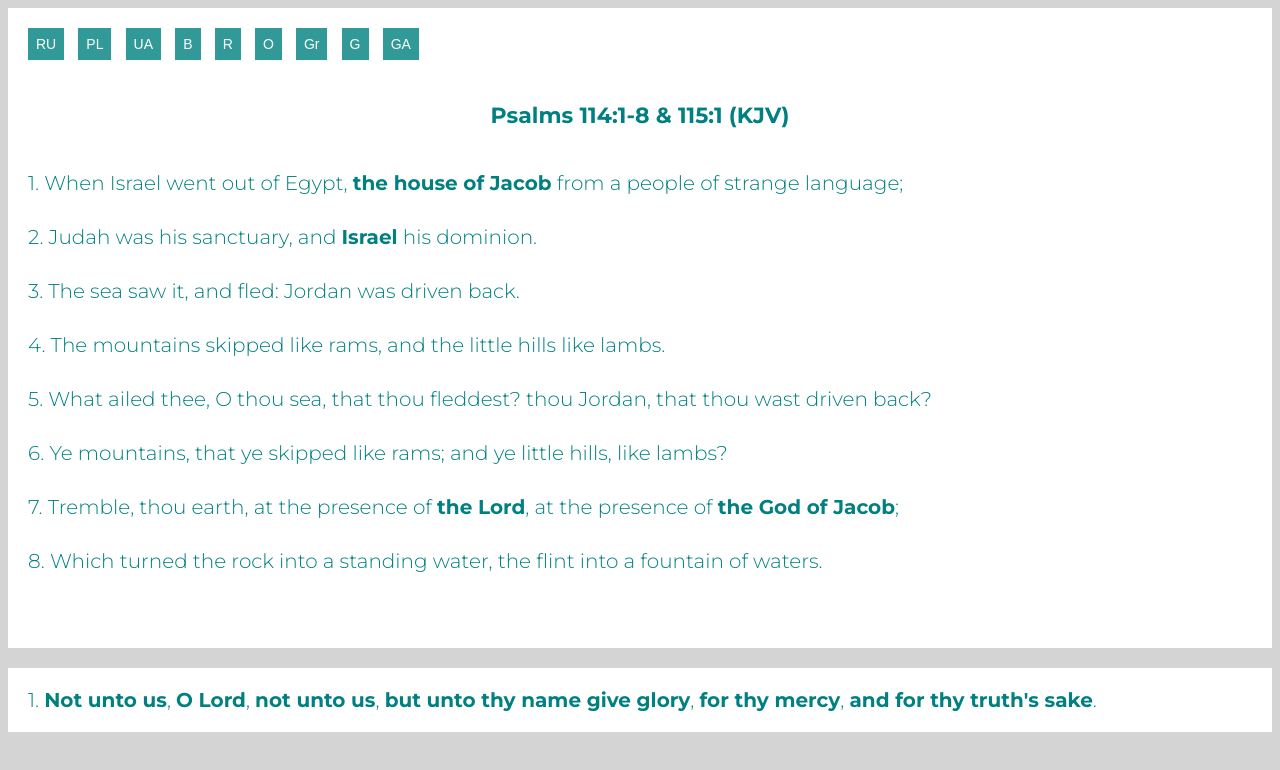
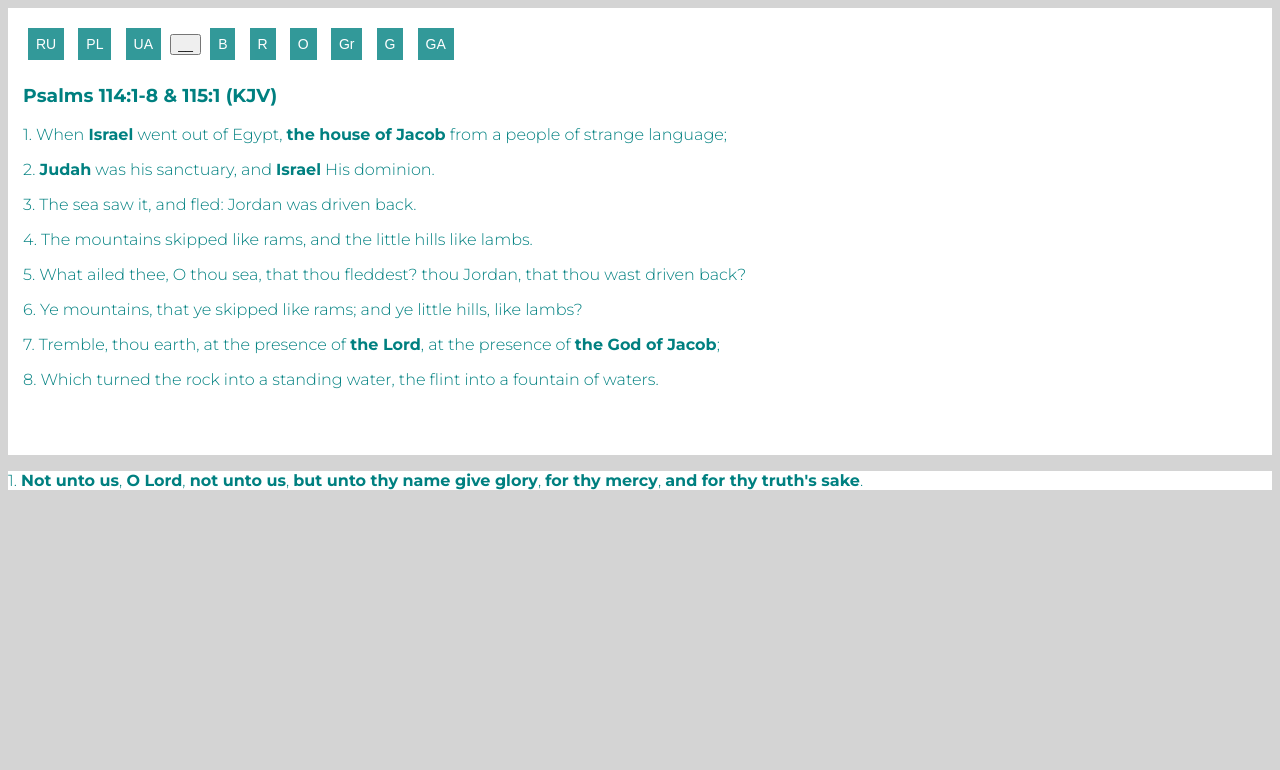
Before and after one commit to j-fullstack-d/Bible-Verses-w--EN, a plain HTML site: page index.html in a window 1280 px wide. Drawn offline with Linux system fonts and the light colour scheme.

Commit message:
Updated index.html

```diff
--- a/index.html
+++ b/index.html
@@ -16,6 +16,7 @@
       <button class="section__button"><a class="section__button--link" href="https://mr-front-end-dev.github.io/Bible-Verses-w--RU/">RU</a></button>
       <button class="section__button"><a class="section__button--link" href="https://mr-front-end-dev.github.io/Bible-Verses-w--PL/">PL</a></button>
       <button class="section__button"><a class="section__button--link" href="https://mr-front-end-dev.github.io/Bible-Verses-w--UA/">UA</a></button>
+      <button class="section__button--underscore">__</button>
       <button class="section__button"><a class="section__button--link" href="https://mr-front-end-dev.github.io/Bible-Verses-b--EN/">B</a></button>
       <button class="section__button"><a class="section__button--link" href="https://mr-front-end-dev.github.io/Bible-Verses-r--EN/">R</a></button>
       <button class="section__button"><a class="section__button--link" href="https://mr-front-end-dev.github.io/Bible-Verses-o--EN/">O</a></button>
@@ -23,22 +24,22 @@
       <button class="section__button"><a class="section__button--link" href="https://mr-front-end-dev.github.io/Bible-Verses-grey--EN/">G</a></button>
       <button class="section__button"><a class="section__button--link" href="https://mr-front-end-dev.github.io/Bible-Verses-grey-aqua--EN/">GA</a></button>
       <section class="section__content--text">
-        <h1 class="section--h1">Psalms 114:1-8 & 115:1 (KJV)</h1>
-        <p class="section--paragraph">1. When Israel went out of Egypt, <span class="section--bold">the house of Jacob</span> from a people of strange language;</p>
-        <p class="section--paragraph">2. Judah was his sanctuary, and <span class="section--bold">Israel</span> his dominion.</p>
-        <p class="section--paragraph">3. The sea saw it, and fled: Jordan was driven back.</p>
-        <p class="section--paragraph">4. The mountains skipped like rams, and the little hills like lambs.</p>
-        <p class="section--paragraph">5. What ailed thee, O thou sea, that thou fleddest? thou Jordan, that thou wast driven back?</p>
-        <p class="section--paragraph">6. Ye mountains, that ye skipped like rams; and ye little hills, like lambs?</p>
-        <p class="section--paragraph">7. Tremble, thou earth, at the presence of <span class="section--bold">the Lord</span>, at the presence of <span class="section--bold">the God of Jacob</span>; </p>
-        <p class="section--paragraph">8. Which turned the rock into a standing water, the flint into a fountain of waters.</p>
+        <h1 class="section__h1">Psalms 114:1-8 & 115:1 (KJV)</h1>
+        <p class="section__paragraph">1. When <span class="section--bold">Israel</span> went out of Egypt, <span class="section--bold">the house of Jacob</span> from a people of strange language;</p>
+        <p class="section__paragraph">2. <span class="section--bold">Judah</span> was his sanctuary, and <span class="section--bold">Israel</span> His dominion.</p>
+        <p class="section__paragraph">3. The sea saw it, and fled: Jordan was driven back.</p>
+        <p class="section__paragraph">4. The mountains skipped like rams, and the little hills like lambs.</p>
+        <p class="section__paragraph">5. What ailed thee, O thou sea, that thou fleddest? thou Jordan, that thou wast driven back?</p>
+        <p class="section__paragraph">6. Ye mountains, that ye skipped like rams; and ye little hills, like lambs?</p>
+        <p class="section__paragraph">7. Tremble, thou earth, at the presence of <span class="section--bold">the Lord</span>, at the presence of <span class="section--bold">the God of Jacob</span>; </p>
+        <p class="section__paragraph">8. Which turned the rock into a standing water, the flint into a fountain of waters.</p>
       </section>
     </section>
   </main>
   <div class="div__underline--white"></div>
   <main class="main">
     <section class="section__content--text">
-        <p class="section--paragraph section--paragraph-padding">1. <span class="section--bold">Not unto us</span>, <span class="section--bold">O Lord</span>, <span class="section--bold">not unto us</span>, <span class="section--bold">but unto thy name give glory</span>, <span class="section--bold">for thy mercy</span>, <span class="section--bold">and for thy truth's sake</span>.
+        <p class="section__paragraph section__paragraph-padding">1. <span class="section--bold">Not unto us</span>, <span class="section--bold">O Lord</span>, <span class="section--bold">not unto us</span>, <span class="section--bold">but unto thy name give glory</span>, <span class="section--bold">for thy mercy</span>, <span class="section--bold">and for thy truth's sake</span>.
         </p>
     </section>
   </main>
```
